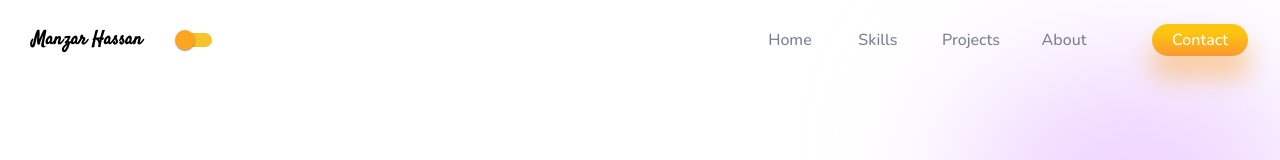
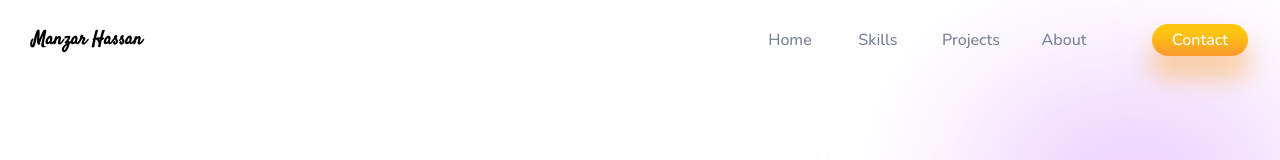
Before and after one commit to Manzar-Hassan/portfolio, a React (Create React App) app: page / in a window 1280 px wide. Shown: the top 160 px of the page. Built offline with nearby package versions, Linux system fonts and the light colour scheme.

Commit message:
darkmode switch removed

```diff
--- a/src/components/animatedRoutes/AnimatedRoutes.js
+++ b/src/components/animatedRoutes/AnimatedRoutes.js
@@ -1,6 +1,5 @@
 import { Routes, Route, useLocation } from "react-router-dom";
 import { AnimatePresence } from "framer-motion";
-import { ProfileProvider } from "../../context/ProfileContext";
 import Dashboard from "../../pages/dashboard/Dashboard";
 import About from "../../pages/about/About";
 import Contact from "../../pages/contact/Contact";
@@ -14,7 +13,6 @@ const AnimatedRoutes = () => {
 
   return (
     <AnimatePresence>
-      <ProfileProvider>
       <Theme>
         <Routes location={location} key={location.key}>
           <Route path="/" element={<SharedContent />}>
@@ -26,7 +24,6 @@ const AnimatedRoutes = () => {
           </Route>
         </Routes>
       </Theme>
-      </ProfileProvider>
     </AnimatePresence>
   );
 };
--- a/src/components/navbar/Navbar.js
+++ b/src/components/navbar/Navbar.js
@@ -1,21 +1,14 @@
-import React, { useContext } from "react";
+import React from "react";
 import { Toolbar, Stack, Box } from "@mui/material";
-import ProfileContext from "../../context/ProfileContext";
 import { useNavigate } from "react-router-dom";
 import {
   StyledButton,
   StyledLogo,
   StyledNavLinks,
-  StyledSwitch,
 } from "../../styles/styles";
 
 const Navbar = () => {
-  const { darkMode, setDarkMode } = useContext(ProfileContext);
   const navigate = useNavigate();
-
-  const handleChange = (e) => {
-    setDarkMode(e.target.checked);
-  };
 
   return (
     <Box>
@@ -28,7 +21,6 @@ const Navbar = () => {
           }}
         >
           <StyledLogo>Manzar Hassan</StyledLogo>
-          <StyledSwitch checked={darkMode} onChange={handleChange} />
         </Stack>
         <Box
           sx={{
--- a/src/context/ProfileContext.js
+++ /dev/null
@@ -1,15 +0,0 @@
-import { createContext, useState } from "react";
-
-const ProfileContext = createContext();
-
-export const ProfileProvider = ({ children }) => {
-  const [darkMode, setDarkMode] = useState(false);
-
-  return (
-    <ProfileContext.Provider value={{ darkMode, setDarkMode }}>
-      {children}
-    </ProfileContext.Provider>
-  );
-};
-
-export default ProfileContext;
--- a/src/pages/dashboard/Dashboard.js
+++ b/src/pages/dashboard/Dashboard.js
@@ -12,8 +12,11 @@ import {
   StyledSocialLinks,
   StyledBlueEffect,
 } from "../../styles/styles";
+import { useNavigate } from "react-router-dom";
 
 const Dashboard = () => {
+  const navigate = useNavigate();
+
   return (
     <Grid container spacing={2} mt={10}>
       <Grid item xs={12} md={6} sx={{ position: "relative" }}>
@@ -22,7 +25,10 @@ const Dashboard = () => {
         <StyledDesc>
           Full-stack web Developer, I love making pages come to life.
         </StyledDesc>
-        <StyledButton sx={{ marginTop: 5, width: "6rem", height: "2rem" }}>
+        <StyledButton
+          sx={{ marginTop: 5, width: "6rem", height: "2rem" }}
+          onClick={() => navigate("/contact")}
+        >
           Hire me
         </StyledButton>
         <Stack direction="row" sx={{ gap: 3, marginTop: "5rem" }}>
--- a/src/styles/styles.js
+++ b/src/styles/styles.js
@@ -1,4 +1,4 @@
-import { Button, Fab, Paper, styled, Switch, Typography } from "@mui/material";
+import { Button, Fab, Paper, styled, Typography } from "@mui/material";
 
 // ---------------------------------Navbar---------------------
 
@@ -9,16 +9,16 @@ export const StyledLogo = styled("h3")({
 });
 
 // switch button
-export const StyledSwitch = styled(Switch)(({ theme }) => ({
-  "& .MuiSwitch-switchBase": {
-    color: theme.orange,
+// export const StyledSwitch = styled(Switch)(({ theme }) => ({
+//   "& .MuiSwitch-switchBase": {
+//     color: theme.orange,
 
-    "& + .MuiSwitch-track": {
-      opacity: 1,
-      backgroundColor: theme.yellow,
-    },
-  },
-}));
+//     "& + .MuiSwitch-track": {
+//       opacity: 1,
+//       backgroundColor: theme.yellow,
+//     },
+//   },
+// }));
 
 // contact me button
 export const StyledButton = styled(Button)(({ theme }) => ({
```
Lines whose indentation alone changed are shown as unchanged.
